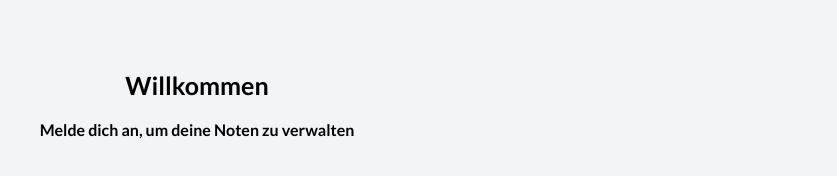
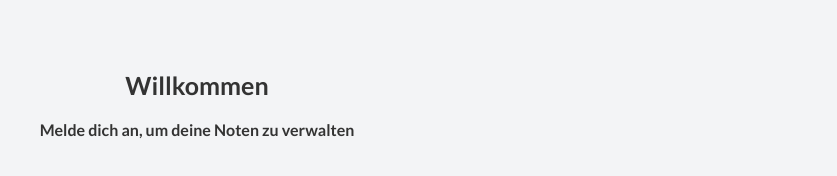
Before and after one commit to 72-S/Notenmanager, a plain HTML site: page index.html in a window 1280 px wide. Shown: the part 274-450 px from the top of the page, without its empty margins (443-1280 px from the left). Drawn offline with nearby package versions, Linux system fonts and the light colour scheme; no server answers.

Commit message:
Add color to login wrapper text

```diff
--- a/style.css
+++ b/style.css
@@ -1036,12 +1036,14 @@ body {
 }
 
 .login-wrapper-content-text-title {
+    color: var(--Schriftfarbe);
     font-size: 25px;
     font-weight: bold;
     margin-bottom: 20px;
 }
 
 .login-wrapper-content-text-subtitle {
+    color: var(--Schriftfarbe);
     font-size: 16px;
     font-weight: bold;
     margin-bottom: 20px;
```
